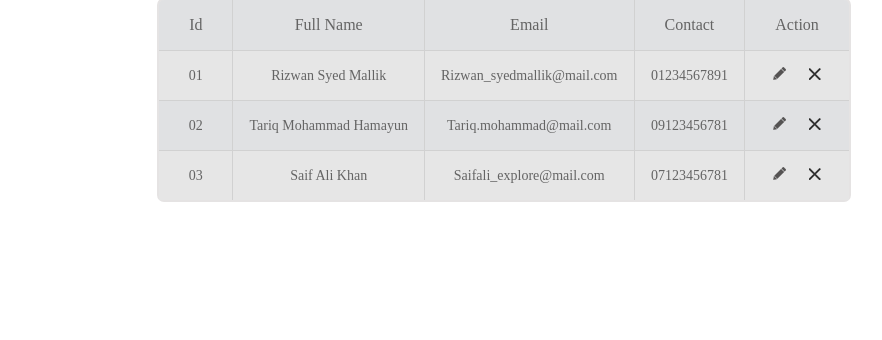
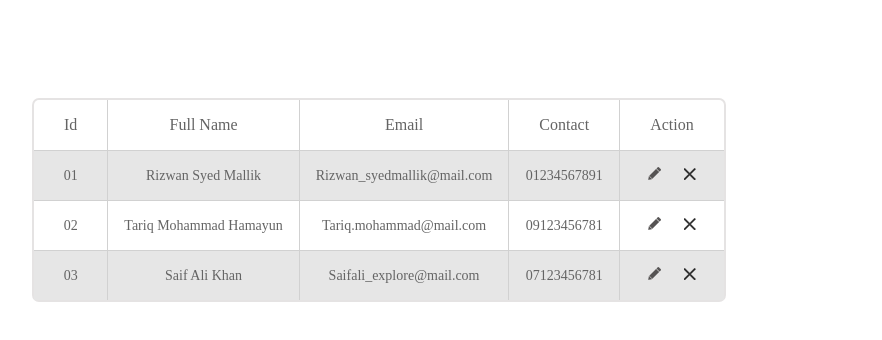
Before and after one commit to anupdesigner/Table, a plain HTML site: page index.html in a window 1280 px wide. Shown: the whole page, without its empty margins (136-1018 px from the left). Drawn offline with Linux system fonts and the light colour scheme.

Commit message:
Clean up and refacotirng

```diff
--- a/index.html
+++ b/index.html
@@ -1,21 +1,13 @@
 <!DOCTYPE html>
-<html>
-
+<html lang="en-US">
 <head>
     <meta charset="utf-8">
-        <meta http-equiv="X-UA-Compatible" content="IE=edge">
     <title>Table</title>
-        <meta name="description" content="login">
     <link rel="stylesheet" href="style.css">
 </head>
-
 <body>
-
     <div id="wrapper">
-
-
-                <table style="width:100%">
-
+        <table>
             <tr class="head">
                 <td>Id</td>
                 <td>Full Name</td>
@@ -23,8 +15,6 @@
                 <td>Contact</td>
                 <td>Action</td>
             </tr>
-
-
             <tr class="odd_data">
                 <td>01</td>
                 <td>Rizwan Syed Mallik</td>
@@ -55,15 +45,7 @@
                     <img src="images/close.png" alt="close">
                 </td>
             </tr>
-
-
         </table>
-
     </div>
 </body>
-
-
-
-
-
 </html>
--- a/style.css
+++ b/style.css
@@ -11,8 +11,10 @@ body{
 }
 
 #wrapper {
-    display: inline-block;
-    background-color: #e0e1e3;
+    display: block;
+    margin: 100px auto 0;
+    max-width: 940px;
+    padding: 0 30px;
 }
 
 .head{
```
Lines whose indentation alone changed are shown as unchanged.
